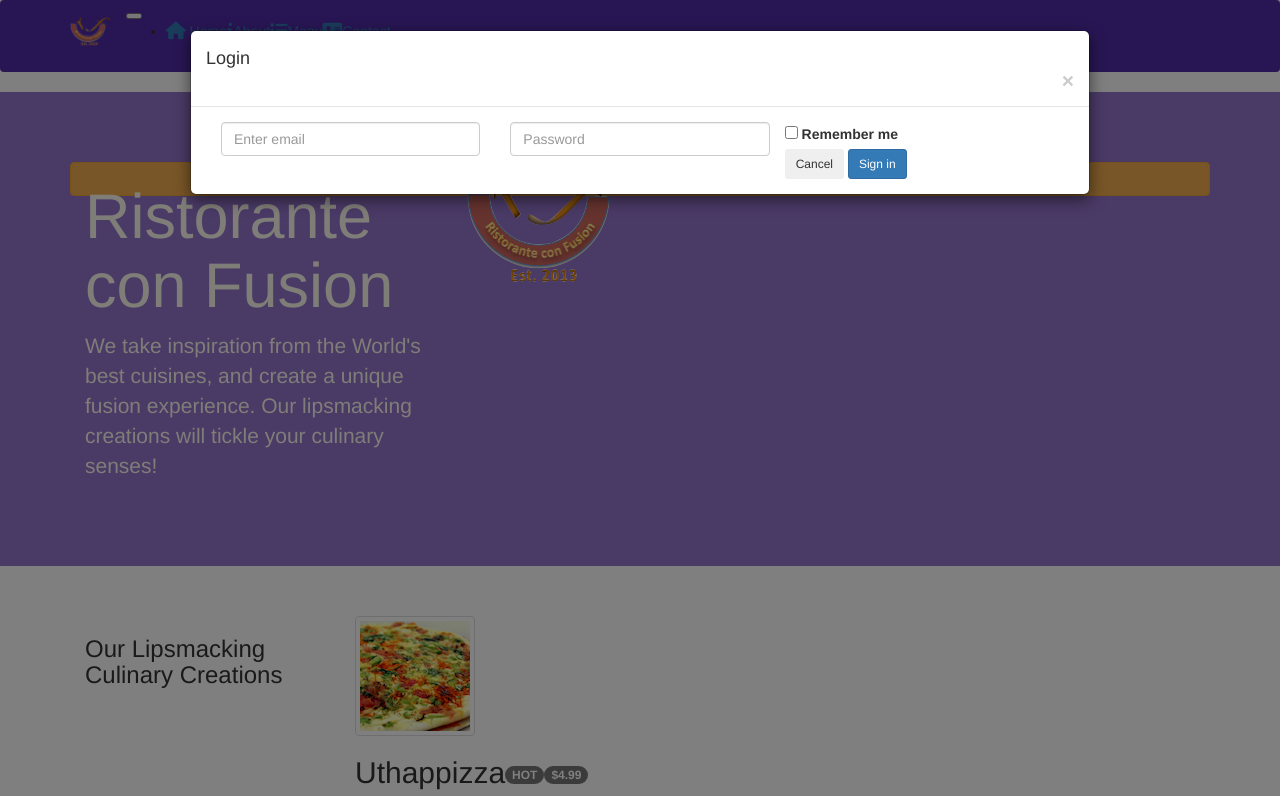
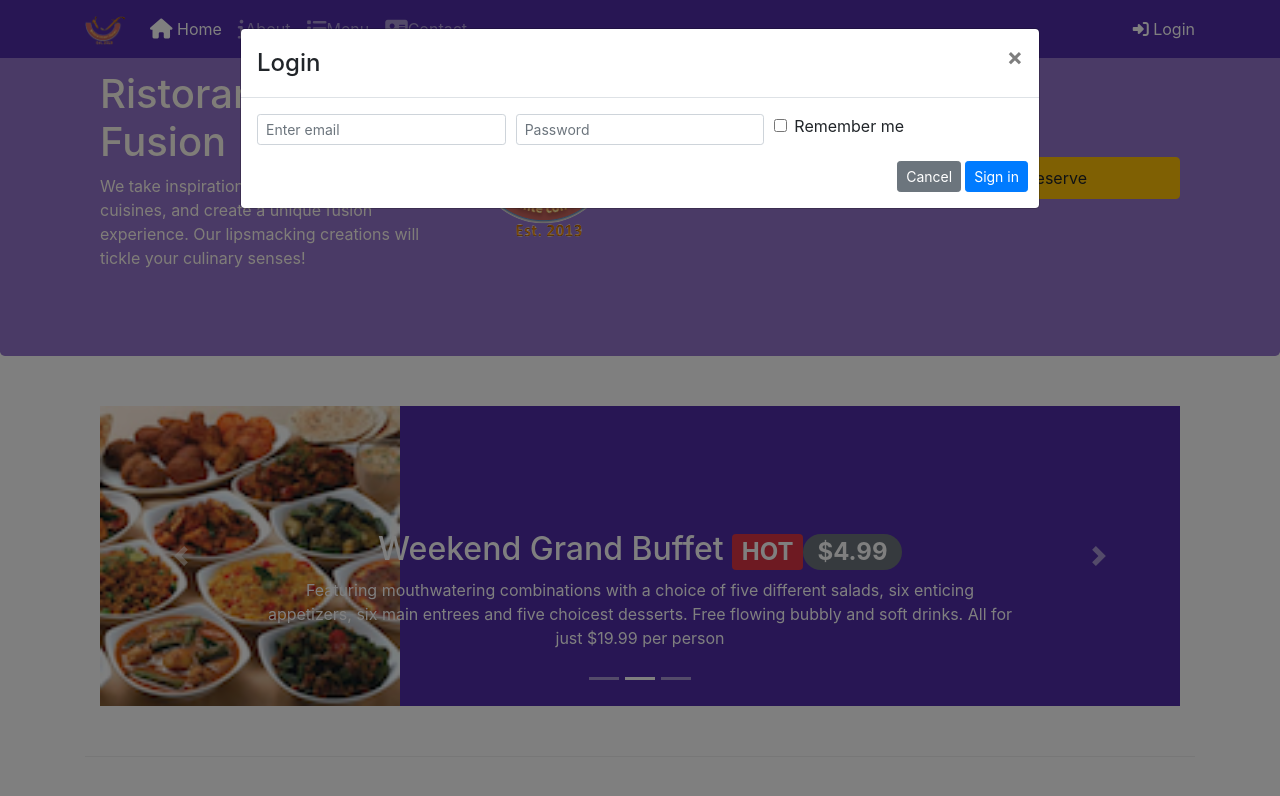
Before and after one commit to Mohinem/Bootstrap-Assignment-1, a plain HTML site: page index.html in a window 1280 px wide. Both pictures are taken after a click on the link "Login". Shown: the top 796 px of the page. Drawn offline with nearby package versions, Linux system fonts and the light colour scheme.

Commit message:
carousel

```diff
--- a/css/styles.css
+++ b/css/styles.css
@@ -44,3 +44,18 @@
     border-bottom: 1px solid #ddd;
     padding: 10px;
 }
+
+.carousel {
+    background: #512DA8;
+}
+
+.carousel-item {
+    height: 300px;
+}
+
+.carousel-item img {
+    position: absolute;
+    top: 0;
+    left: 0;
+    min-height: 300px;
+}
--- a/index.html
+++ b/index.html
@@ -8,9 +8,9 @@
     <meta http-equiv="x-ua-compatible" content="ie=edge">
 
     <!-- Bootstrap CSS -->
-    <script src="https://ajax.googleapis.com/ajax/libs/jquery/2.1.1/jquery.min.js"></script>
-    <script src="https://maxcdn.bootstrapcdn.com/bootstrap/3.3.7/js/bootstrap.min.js"></script>
-    <link href="https://maxcdn.bootstrapcdn.com/bootstrap/3.3.7/css/bootstrap.min.css" rel="stylesheet"/>
+    <!-- <script src="https://ajax.googleapis.com/ajax/libs/jquery/2.1.1/jquery.min.js"></script>
+    <script src="https://maxcdn.bootstrapcdn.com/bootstrap/3.3.7/js/bootstrap.min.js"></script> -->
+    <link rel="stylesheet" href="https://stackpath.bootstrapcdn.com/bootstrap/4.4.1/css/bootstrap.min.css" integrity="sha384-Vkoo8x4CGsO3+Hhxv8T/Q5PaXtkKtu6ug5TOeNV6gBiFeWPGFN9MuhOf23Q9Ifjh" crossorigin="anonymous">
     <link rel="stylesheet" href="node_modules/font-awesome/css/font-awesome.min.css">
     <link rel="stylesheet" href="node_modules/bootstrap-social/bootstrap-social.css">
     <link rel="stylesheet" href="css/styles.css">
@@ -97,6 +97,49 @@
     </header>
 
     <div class="container">
+        <div class="row row-content">
+            <div class="col">
+                <div id="mycarousel" class="carousel slide" data-ride="carousel">
+                    <div class="carousel-inner" role="listbox">
+                        <div class="carousel-item active">
+                            <img class="d-block img-fluid"
+                                src="img/uthappizza.png" alt="uthappizza">
+                            <div class="carousel-caption d-none d-md-block">
+                                <h2>Uthappizza<span class="badge badge-danger">HOT</span><span class="badge badge-pill badge-secondary">$4.99</span></h2>
+                                <p class="d-none d-sm-block">A unique combination of Indian Uthappam (pancake) and Italian pizza, topped with Cerignola olives, ripe vine cherry tomatoes, Vidalia onion, Guntur chillies and Buffalo Paneer.</p>
+                            </div>
+                        </div>
+                        <div class="carousel-item">
+                            <img class="d-block img-fluid"
+                                src="img/buffet.png" alt="buffet">
+                            <div class="carousel-caption d-none d-md-block">
+                                <h2>Weekend Grand Buffet <span class="badge badge-danger">HOT</span><span class="badge badge-pill badge-secondary">$4.99</span></h2>
+                                <p class="d-none d-sm-block">Featuring mouthwatering combinations with a choice of five different salads, six enticing appetizers, six main entrees and five choicest desserts. Free flowing bubbly and soft drinks. All for just $19.99 per person </p>
+                            </div>
+                        </div>
+                        <div class="carousel-item">
+                            <img class="d-block img-fluid"
+                                src="img/alberto.png" alt="alberto">
+                            <div class="carousel-caption d-none d-md-block">
+                                <h2>Weekend Grand Buffet <span class="badge badge-danger">HOT</span><span class="badge badge-pill badge-secondary">$4.99</span></h2>
+                                <p class="d-none d-sm-block">Featuring mouthwatering combinations with a choice of five different salads, six enticing appetizers, six main entrees and five choicest desserts. Free flowing bubbly and soft drinks. All for just $19.99 per person </p>
+                            </div>
+                        </div>
+                    </div>
+                    <ol class="carousel-indicators">
+                        <li data-target="#mycarousel" data-slide-to="0" class="active"></li>
+                        <li data-target="#mycarousel" data-slide-to="1"></li>
+                        <li data-target="#mycarousel" data-slide-to="2"></li>
+                    </ol>
+                    <a class="carousel-control-prev" href="#mycarousel" role="button" data-slide="prev">
+                        <span class="carousel-control-prev-icon"></span>
+                    </a>
+                    <a class="carousel-control-next" href="#mycarousel" role="button" data-slide="next">
+                        <span class="carousel-control-next-icon"></span>
+                    </a>
+                </div>
+            </div>
+        </div>
         <div class="row row-content align-items-center">
             <div class="col-12 col-sm-4 order-sm-last col-md-3">
                 <h3>Our Lipsmacking Culinary Creations</h3>
@@ -134,7 +177,7 @@
                     <img class="d-flex mr-3 img-thumbnail align-self-center"
                         src="img/alberto.png" alt="alberto">
                     <div class="media-body">
-                        <h2 class="mt-0">Alberto Somayya</h2>
+                        <h2>Alberto Somayya</h2>
                         <h4>Executive Chef</h4>
                         <p>Award winning three-star Michelin chef with wide International experience having worked closely with whos-who in the culinary world, he specializes in creating mouthwatering Indo-Italian fusion experiences. </p>
                     </div>
@@ -242,9 +285,9 @@
         </div>
     </footer>
     <!-- jQuery first, then Popper.js, then Bootstrap JS. -->
-    <script src="node_modules/jquery/dist/jquery.slim.min.js"></script>
-    <script src="node_modules/popper.js/dist/umd/popper.min.js"></script>
-    <script src="node_modules/bootstrap/dist/js/bootstrap.min.js"></script>
+    <script src="https://code.jquery.com/jquery-3.3.1.slim.min.js" integrity="sha384-q8i/X+965DzO0rT7abK41JStQIAqVgRVzpbzo5smXKp4YfRvH+8abtTE1Pi6jizo" crossorigin="anonymous"></script>
+    <script src="https://cdnjs.cloudflare.com/ajax/libs/popper.js/1.14.7/umd/popper.min.js" integrity="sha384-UO2eT0CpHqdSJQ6hJty5KVphtPhzWj9WO1clHTMGa3JDZwrnQq4sF86dIHNDz0W1" crossorigin="anonymous"></script>
+    <script src="https://stackpath.bootstrapcdn.com/bootstrap/4.3.1/js/bootstrap.min.js" integrity="sha384-JjSmVgyd0p3pXB1rRibZUAYoIIy6OrQ6VrjIEaFf/nJGzIxFDsf4x0xIM+B07jRM" crossorigin="anonymous"></script>
     <script>
         $(document).ready(function(){
             $('[data-toggle="tooltip"]').tooltip();
```
